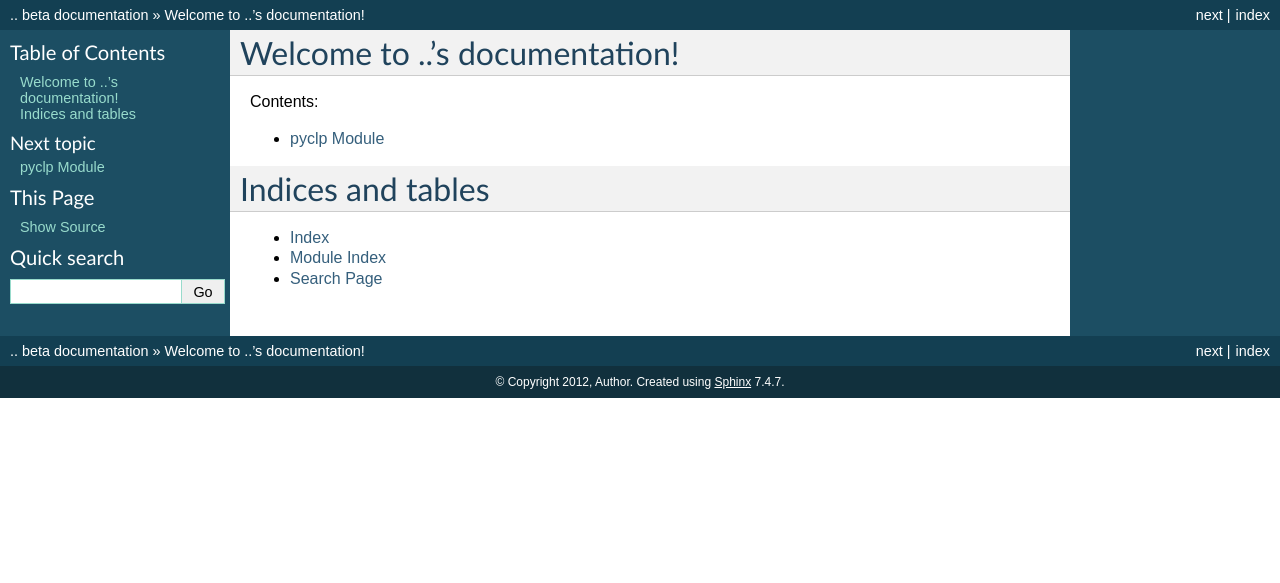
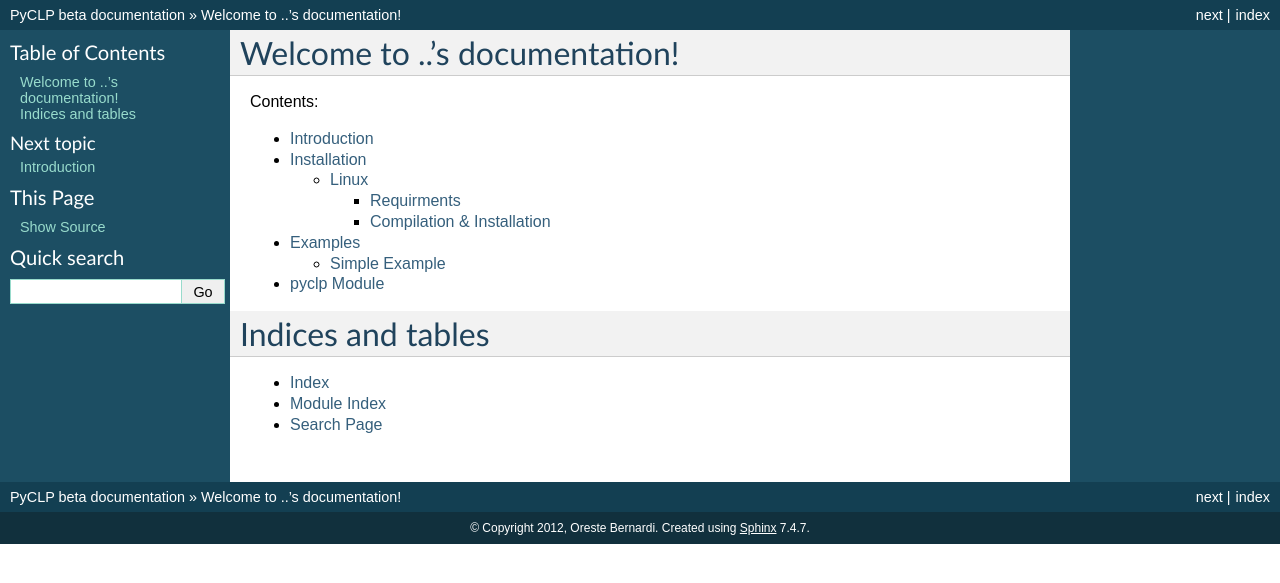
Before and after one commit to pellico/pyclp, a Sphinx documentation site: the page built from pyclp/doc/index.rst, in a window 1280 px wide. Shown: the top 583 px of the page. Built offline with Sphinx 7.4.7, drawn with Linux system fonts in a browser that asks for light colours.

Commit message:
Doc update

```diff
--- a/pyclp/doc/conf.py
+++ b/pyclp/doc/conf.py
@@ -41,8 +41,8 @@ source_suffix = '.rst'
 master_doc = 'index'
 
 # General information about the project.
-project = '..'
-copyright = '2012, Author'
+project = 'PyCLP'
+copyright = '2012, Oreste Bernardi'
 
 # The version info for the project you're documenting, acts as replacement for
 # |version| and |release|, also used in various other places throughout the
@@ -79,7 +79,7 @@ exclude_patterns = ['_build']
 
 # If true, sectionauthor and moduleauthor directives will be shown in the
 # output. They are ignored by default.
-#show_authors = False
+show_authors = True
 
 # The name of the Pygments (syntax highlighting) style to use.
 pygments_style = 'sphinx'
@@ -184,8 +184,8 @@ latex_elements = {
 # Grouping the document tree into LaTeX files. List of tuples
 # (source start file, target name, title, author, documentclass [howto/manual]).
 latex_documents = [
-  ('index', '.tex', '.. Documentation',
-   'Author', 'manual'),
+  ('index', '.tex', 'PyCLP Documentation',
+   'Oreste Bernardi', 'manual'),
 ]
 
 # The name of an image file (relative to this directory) to place at the top of
@@ -214,8 +214,8 @@ latex_documents = [
 # One entry per manual page. List of tuples
 # (source start file, name, description, authors, manual section).
 man_pages = [
-    ('index', '', '.. Documentation',
-     ['Author'], 1)
+    ('index', '', 'PyCLP Documentation',
+     ['Oreste Bernardi'], 1)
 ]
 
 # If true, show URL addresses after external links.
@@ -228,8 +228,8 @@ man_pages = [
 # (source start file, target name, title, author,
 #  dir menu entry, description, category)
 texinfo_documents = [
-  ('index', '', '.. Documentation',
-   'Author', '', 'One line description of project.',
+  ('index', '', 'PyCLP Documentation',
+   'Oreste Bernardi', '', 'One line description of project.',
    'Miscellaneous'),
 ]
 
@@ -246,10 +246,10 @@ texinfo_documents = [
 # -- Options for Epub output ---------------------------------------------------
 
 # Bibliographic Dublin Core info.
-epub_title = '..'
-epub_author = 'Author'
-epub_publisher = 'Author'
-epub_copyright = '2012, Author'
+epub_title = 'PyCLP'
+epub_author = 'Oreste Bernardi'
+epub_publisher = 'Oreste Bernardi'
+epub_copyright = '2012, Oreste Bernardi'
 
 # The language of the text. It defaults to the language option
 # or en if the language is not set.
--- a/pyclp/doc/index.rst
+++ b/pyclp/doc/index.rst
@@ -4,19 +4,23 @@
    contain the root `toctree` directive.
 
 Welcome to ..'s documentation!
-==============================
+##############################
 
 Contents:
 
 .. toctree::
    :maxdepth: 4
 
+   introduction
+   installation
+   examples
    pyclp
 
 
 
+
 Indices and tables
-==================
+##################
 
 * :ref:`genindex`
 * :ref:`modindex`
```
Also changed, not shown: pyclp/doc/examples.rst (added, +23 -0 lines), pyclp/doc/installation.rst (added, +42 -0 lines), pyclp/doc/introduction.rst (added, +7 -0 lines).
